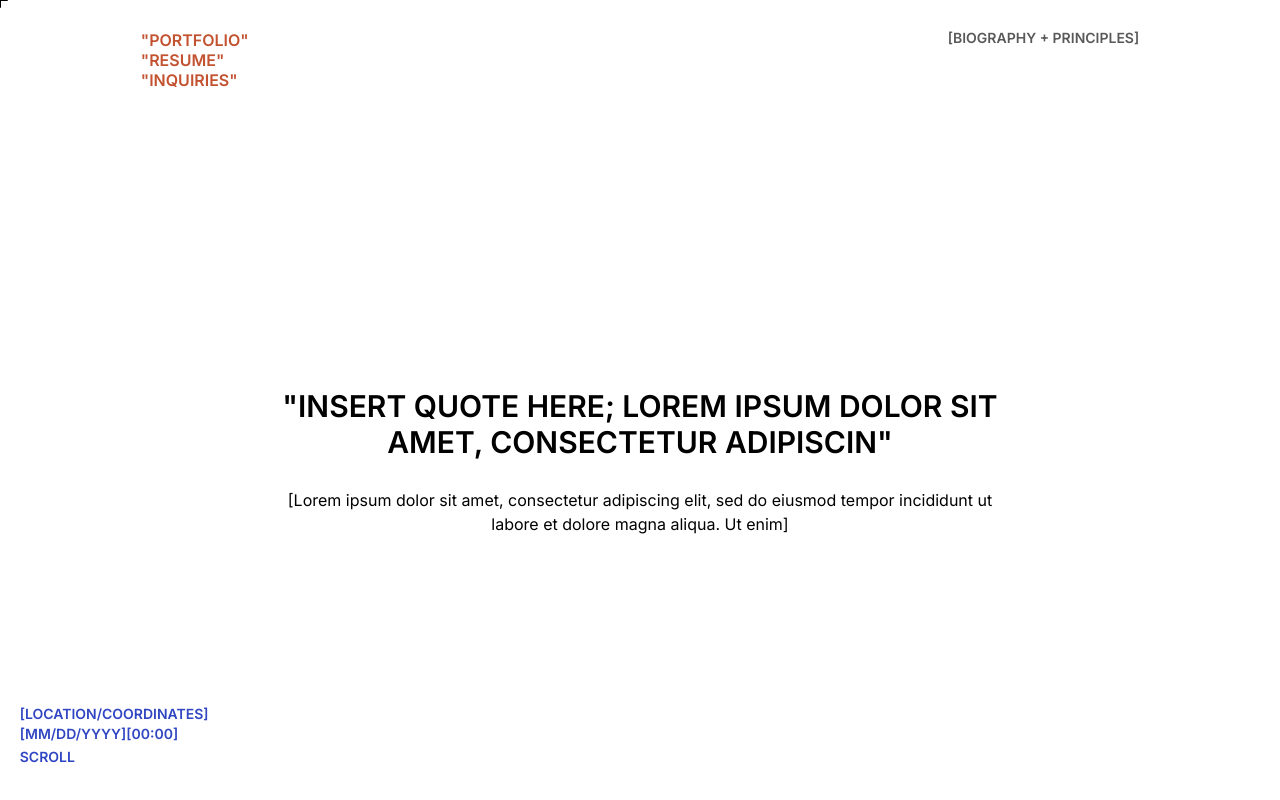
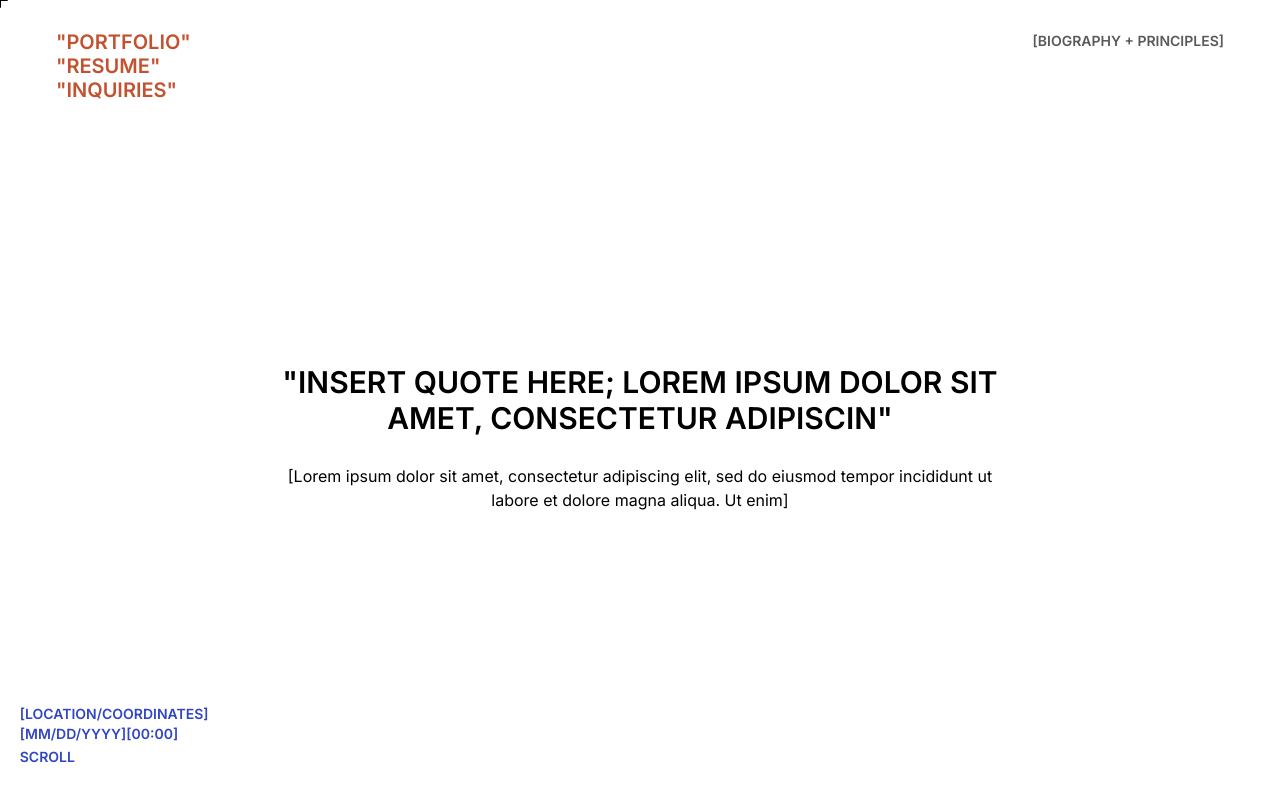
Before and after one commit to tylerhooks13/sammera-portfolio, a Next.js app: page / in a window 1280 px wide. Shown: the top 800 px of the page. Built offline with nearby package versions, Linux system fonts and the light colour scheme.

Commit message:
mini code cleanup

```diff
--- /dev/null
+++ b/src/app/components/Biography/Biography.tsx
@@ -0,0 +1,45 @@
+import React from "react";
+import { Inter } from "next/font/google";
+const inter = Inter({
+  subsets: ["latin"],
+  display: "swap",
+  variable: "--font-inter",
+  weight: ["400", "600"],
+});
+
+interface BiographyProps {
+  biographyRef: React.Ref<HTMLElement>;
+}
+export const Biography: React.FC<BiographyProps> = ({ biographyRef }) => {
+  return (
+    <section id="biography" ref={biographyRef} className="min-h-screen  p-4">
+      <div className="flex flex-row ">
+        <div className="w-2/3 h-[400px] bg-grey p-4 ml-3">
+          <p className="text-white">Insert headshot</p>
+        </div>
+        <div className="w-1/3 ml-5 pr-[12%]">
+          <h2
+            className={`${inter.className}  uppercase text-md mb-2 self-start`}
+          >
+            Biography
+          </h2>
+          <p>
+            Lorem ipsum dolor sit amet, consectetur adipiscing elit, sed do
+            eiusmod tempor incididunt ut labore et dolore magna aliqua. Ut enim
+            ad minim veniam, quis nostrud exercitation ullamco laboris nisi ut
+            aliquip ex ea commodo consequat. Duis aute irure dolor in
+            reprehenderit in voluptate velit esse cillum dolore eu fugiat nulla
+            pariatur. Excepteur sint occaecat cupidatat non proident, sunt in
+            culpa qui officia deserunt{" "}
+          </p>
+          <div className="prose">{/* Add your biography content here */}</div>
+        </div>
+      </div>
+      <h2 className={`${inter.className}  uppercase text-md  ml-3 mb-6`}>
+        Principles
+      </h2>
+    </section>
+  );
+};
+
+export default Biography;
--- /dev/null
+++ b/src/app/components/HeroSection/HeroSecttion.tsx
@@ -0,0 +1,61 @@
+import { Inter } from "next/font/google";
+import { Navigation } from "../Navigation/Navigation";
+import { HeroSectionProps } from "./types";
+
+const inter = Inter({
+  subsets: ["latin"],
+  display: "swap",
+  variable: "--font-inter",
+  weight: ["400", "600"],
+  style: ["normal", "italic"],
+});
+
+export const HeroSection: React.FC<HeroSectionProps> = ({
+  navigationLinks,
+  quoteContent,
+  locationInfo,
+  onScroll,
+}) => {
+  return (
+    <section className="h-screen flex flex-col p-4 relative">
+      <Navigation
+        leftLinks={navigationLinks.leftLinks}
+        rightLink={navigationLinks.rightLink}
+        className="mb-5"
+      />
+
+      <div className="flex-1 flex flex-col items-center justify-center">
+        <h3
+          className={`${inter.className} font-semibold uppercase text-center w-3/5 text-3xl mb-7`}
+        >
+          {quoteContent.mainQuote}
+        </h3>
+        <h3
+          className={`${inter.className} italic text-center text-md mb-7 w-3/5`}
+        >
+          {quoteContent.subQuote}
+        </h3>
+      </div>
+
+      <div className="absolute bottom-8 left-0 ml-4">
+        <h3
+          className={`${inter.className} font-semibold uppercase ml-[2%] text-blue text-sm`}
+        >
+          {locationInfo.location}
+        </h3>
+        <h3
+          className={`${inter.className} font-semibold uppercase ml-[2%] text-blue text-sm`}
+        >
+          {locationInfo.datetime}
+        </h3>
+        <a
+          href="#biography"
+          onClick={onScroll}
+          className={`${inter.className} font-semibold uppercase ml-[2%] text-blue text-sm hover:text-fortitude transition-colors cursor-pointer`}
+        >
+          Scroll
+        </a>
+      </div>
+    </section>
+  );
+};
--- /dev/null
+++ b/src/app/components/HeroSection/types.ts
@@ -0,0 +1,23 @@
+export interface QuoteContent {
+  mainQuote: string;
+  subQuote: string;
+}
+
+export interface LocationInfo {
+  location: string;
+  datetime: string;
+}
+
+export interface HeroSectionProps {
+  navigationLinks: {
+    leftLinks: Array<{ href: string; label: string }>;
+    rightLink?: {
+      href: string;
+      label: string;
+      onClick?: (e: React.MouseEvent<HTMLAnchorElement>) => void;
+    };
+  };
+  quoteContent: QuoteContent;
+  locationInfo: LocationInfo;
+  onScroll: (e: React.MouseEvent<HTMLAnchorElement>) => void;
+}
--- /dev/null
+++ b/src/app/components/Navigation/Navigation.tsx
@@ -0,0 +1,50 @@
+import { Inter } from "next/font/google";
+import { NavigationProps, NavLink } from "./types";
+
+const inter = Inter({
+  subsets: ["latin"],
+  display: "swap",
+  variable: "--font-inter",
+  weight: ["400", "600"],
+});
+
+const NavLinkComponent = ({
+  href,
+  label,
+  onClick,
+  className = "",
+}: NavLink) => (
+  <a
+    href={href}
+    onClick={onClick}
+    className={`${inter.className} font-semibold uppercase ${className}`}
+  >
+    {label}
+  </a>
+);
+
+export const Navigation: React.FC<NavigationProps> = ({
+  leftLinks,
+  rightLink,
+  className = "",
+}) => {
+  return (
+    <nav className={`flex justify-between mt-3 mb-20 ${className}`}>
+      <div className="flex flex-col ml-10">
+        {leftLinks.map((link) => (
+          <NavLinkComponent
+            key={link.label}
+            {...link}
+            className="text-xl text-fortitude -mb-1 "
+          />
+        ))}
+      </div>
+
+      {rightLink && (
+        <div className="mr-10">
+          <NavLinkComponent {...rightLink} className="text-grey text-sm" />
+        </div>
+      )}
+    </nav>
+  );
+};
--- /dev/null
+++ b/src/app/components/Navigation/types.ts
@@ -0,0 +1,12 @@
+export interface NavLink {
+  href: string;
+  label: string;
+  onClick?: (e: React.MouseEvent<HTMLAnchorElement>) => void;
+  className?: string; // Added className to the interface
+}
+
+export interface NavigationProps {
+  leftLinks: NavLink[];
+  rightLink?: NavLink;
+  className?: string;
+}
--- a/src/app/page.tsx
+++ b/src/app/page.tsx
@@ -1,6 +1,8 @@
 "use client";
 import { Inter } from "next/font/google";
 import { useRef } from "react";
+import { HeroSection } from "./components/HeroSection/HeroSecttion";
+import Biography from "./components/Biography/Biography";
 
 const inter = Inter({
   subsets: ["latin"],
@@ -22,102 +24,34 @@ export default function Home() {
       });
     }
   };
+  const heroContent = {
+    navigationLinks: {
+      leftLinks: [
+        { href: "#", label: '"Portfolio"' },
+        { href: "#", label: '"Resume"' },
+        { href: "#", label: '"Inquiries"' },
+      ],
+      rightLink: {
+        href: "#biography",
+        label: "[Biography + Principles]",
+        onClick: scrollToBiography,
+      },
+    },
+    quoteContent: {
+      mainQuote:
+        '"insert quote here; Lorem ipsum dolor sit amet, consectetur adipiscin"',
+      subQuote:
+        "[Lorem ipsum dolor sit amet, consectetur adipiscing elit, sed do eiusmod tempor incididunt ut labore et dolore magna aliqua. Ut enim]",
+    },
+    locationInfo: {
+      location: "[Location/coordinates]",
+      datetime: "[MM/DD/YYYY][00:00]",
+    },
+  };
   return (
     <div className="min-h-screen flex flex-col">
-      <main className="h-screen flex flex-col p-4 relative">
-        <div className="flex justify-between mt-3 mb-20">
-          <div className="flex flex-col ml-[10%]">
-            <a
-              href="#"
-              className={`text-1xl ${inter.className} font-semibold uppercase text-fortitude -mb-1`}
-            >
-              "Portfolio"
-            </a>
-            <a
-              href="#"
-              className={`text-1xl ${inter.className} font-semibold uppercase text-fortitude -mb-1`}
-            >
-              "Resume"
-            </a>
-            <a
-              href="#"
-              className={`text-1xl ${inter.className} font-semibold uppercase text-fortitude -mb-1`}
-            >
-              "Inquiries"
-            </a>
-          </div>
-          <a
-            href="#biography"
-            onClick={scrollToBiography}
-            className={`${inter.className} font-semibold uppercase mr-[10%] text-grey text-sm hover:text-fortitude transition-colors`}
-          >
-            [Biography + Principles]
-          </a>
-        </div>
-
-        <div className="flex-1 flex flex-col items-center justify-center">
-          <h3
-            className={`${inter.className} font-semibold uppercase text-center w-3/5 text-3xl mb-7`}
-          >
-            "insert quote here; Lorem ipsum dolor sit amet, consectetur
-            adipiscin"
-          </h3>
-          <h3
-            className={`${inter.className} italic text-center text-md mb-7 w-3/5`}
-          >
-            [Lorem ipsum dolor sit amet, consectetur adipiscing elit, sed do
-            eiusmod tempor incididunt ut labore et dolore magna aliqua. Ut enim]
-          </h3>
-        </div>
-
-        <div className="absolute bottom-8 left-0 ml-4">
-          <h3
-            className={`${inter.className} font-semibold uppercase ml-[2%] text-blue text-sm`}
-          >
-            [Location/coordinates]
-          </h3>
-          <h3
-            className={`${inter.className} font-semibold uppercase ml-[2%] text-blue text-sm`}
-          >
-            [MM/DD/YYYY][00:00]
-          </h3>
-          <a
-            href="#biography"
-            onClick={scrollToBiography}
-            className={`${inter.className} font-semibold uppercase ml-[2%] text-blue text-sm hover:text-fortitude transition-colors cursor-pointer`}
-          >
-            Scroll
-          </a>
-        </div>
-      </main>
-
-      <section id="biography" ref={biographyRef} className="min-h-screen  p-4">
-        <div className="flex flex-row ">
-          <div className="w-2/3 h-[400px] bg-grey p-4 ml-3">
-            <p className="text-white">Insert headshot</p>
-          </div>
-          <div className="w-1/3 ml-5 pr-[12%]">
-            <h2
-              className={`${inter.className}  uppercase text-md mb-2 self-start`}
-            >
-              Biography
-            </h2>
-            <p>
-              Lorem ipsum dolor sit amet, consectetur adipiscing elit, sed do
-              eiusmod tempor incididunt ut labore et dolore magna aliqua. Ut
-              enim ad minim veniam, quis nostrud exercitation ullamco laboris
-              nisi ut aliquip ex ea commodo consequat. Duis aute irure dolor in
-              reprehenderit in voluptate velit esse cillum dolore eu fugiat
-              nulla pariatur. Excepteur sint occaecat cupidatat non proident,
-              sunt in culpa qui officia deserunt{" "}
-            </p>
-            <div className="prose">{/* Add your biography content here */}</div>
-          </div>
-        </div>
-        <h2 className={`${inter.className}  uppercase text-md  ml-3 mb-6`}>
-          Principles
-        </h2>
-      </section>
+      <HeroSection {...heroContent} onScroll={scrollToBiography} />
+      <Biography biographyRef={biographyRef}></Biography>
     </div>
   );
 }
```
